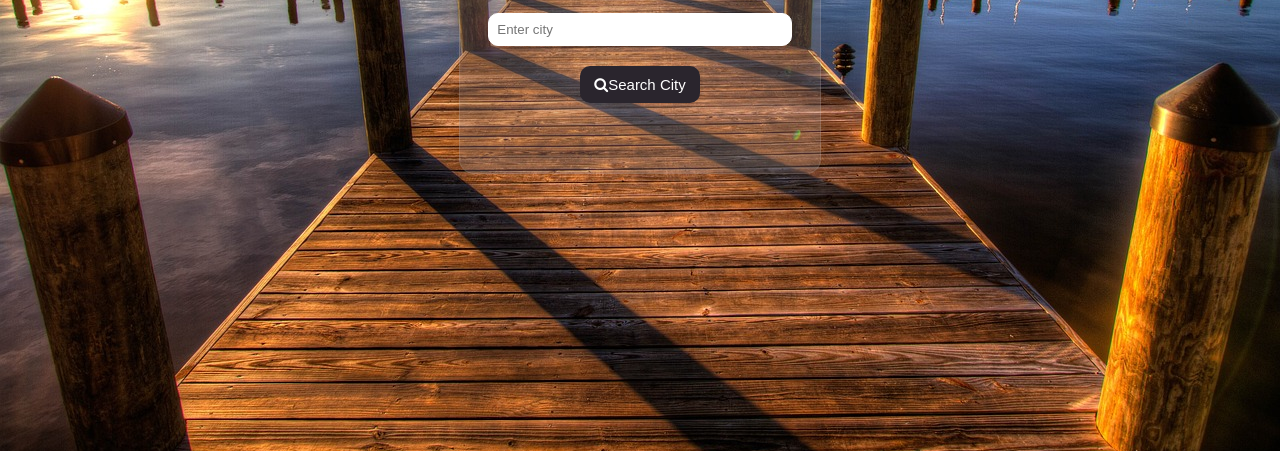
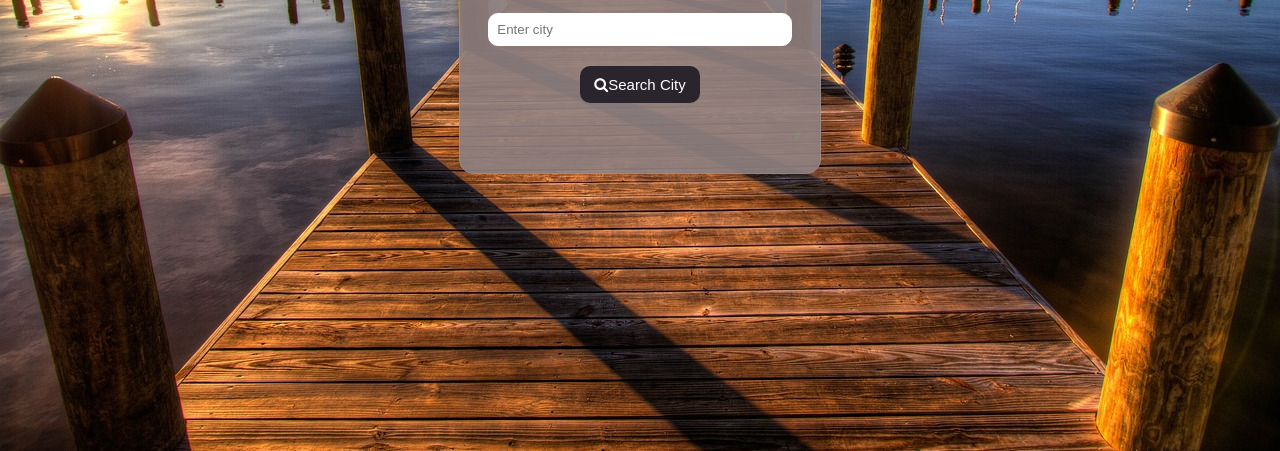
Before and after one commit to Mengawanji/WeatherApp, a plain HTML site: page index.html in a window 1280 px wide. Shown: the part 349-800 px from the top of the page. Drawn offline with Linux system fonts and the light colour scheme.

Commit message:
bg- modify

```diff
--- a/style.css
+++ b/style.css
@@ -11,13 +11,13 @@ body {
 }
 
 #weather-container {
-    background: rgba(144, 129, 129, 0.3);
+    background: rgba(144, 129, 129, 0.9);
     max-width: 400px;
     padding: 20px;
     border-radius: 15px;
-    box-shadow: 0 8px 32px rgba(0, 0, 0, 0.1);
+    box-shadow: 0 2px 22px rgba(0, 0, 0, 0.1);
     border: 1px solid rgba(255, 255, 255, 0.1);
-    text-align: center;
+    text-align: center;  */
 }
 
 h2, label, p {
```
